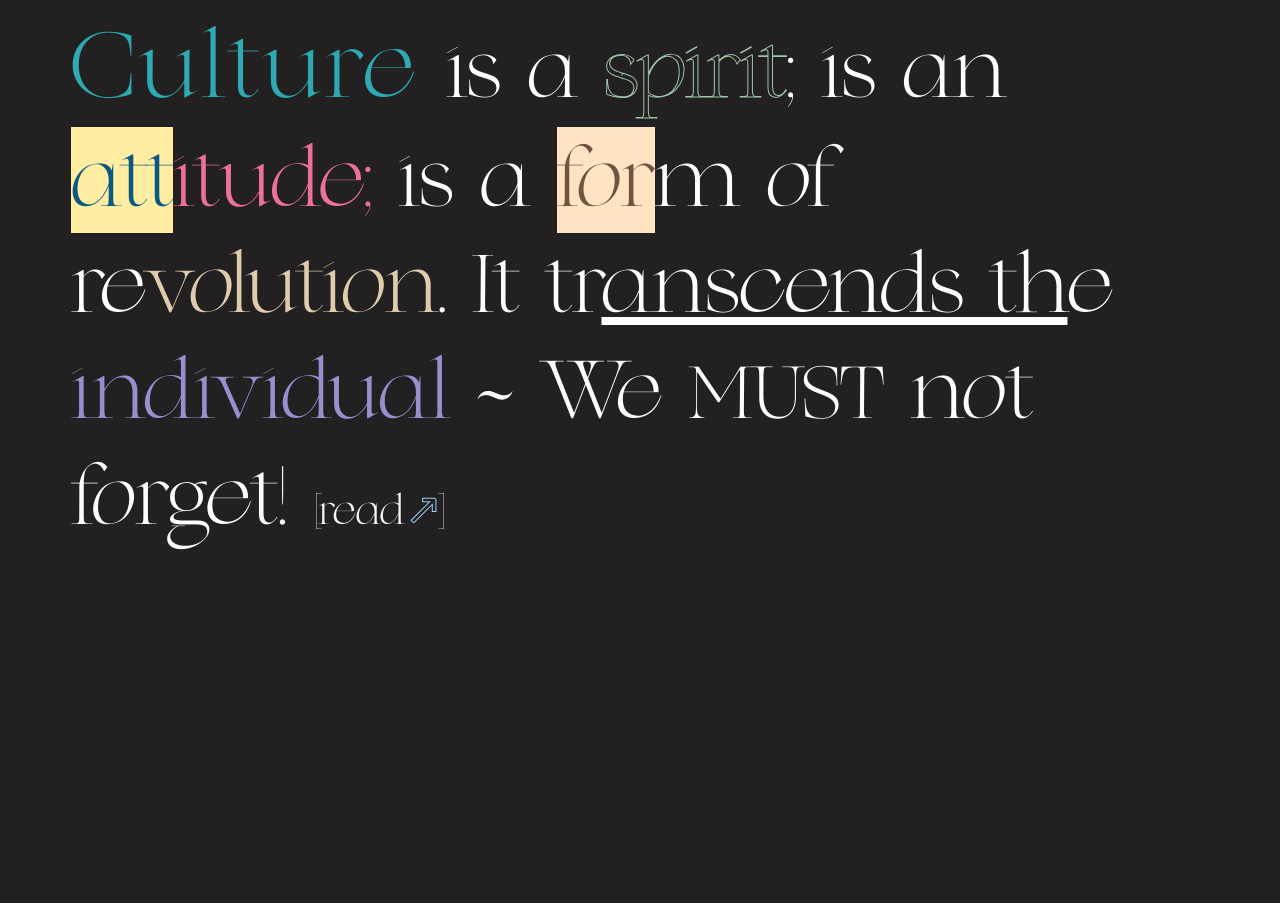
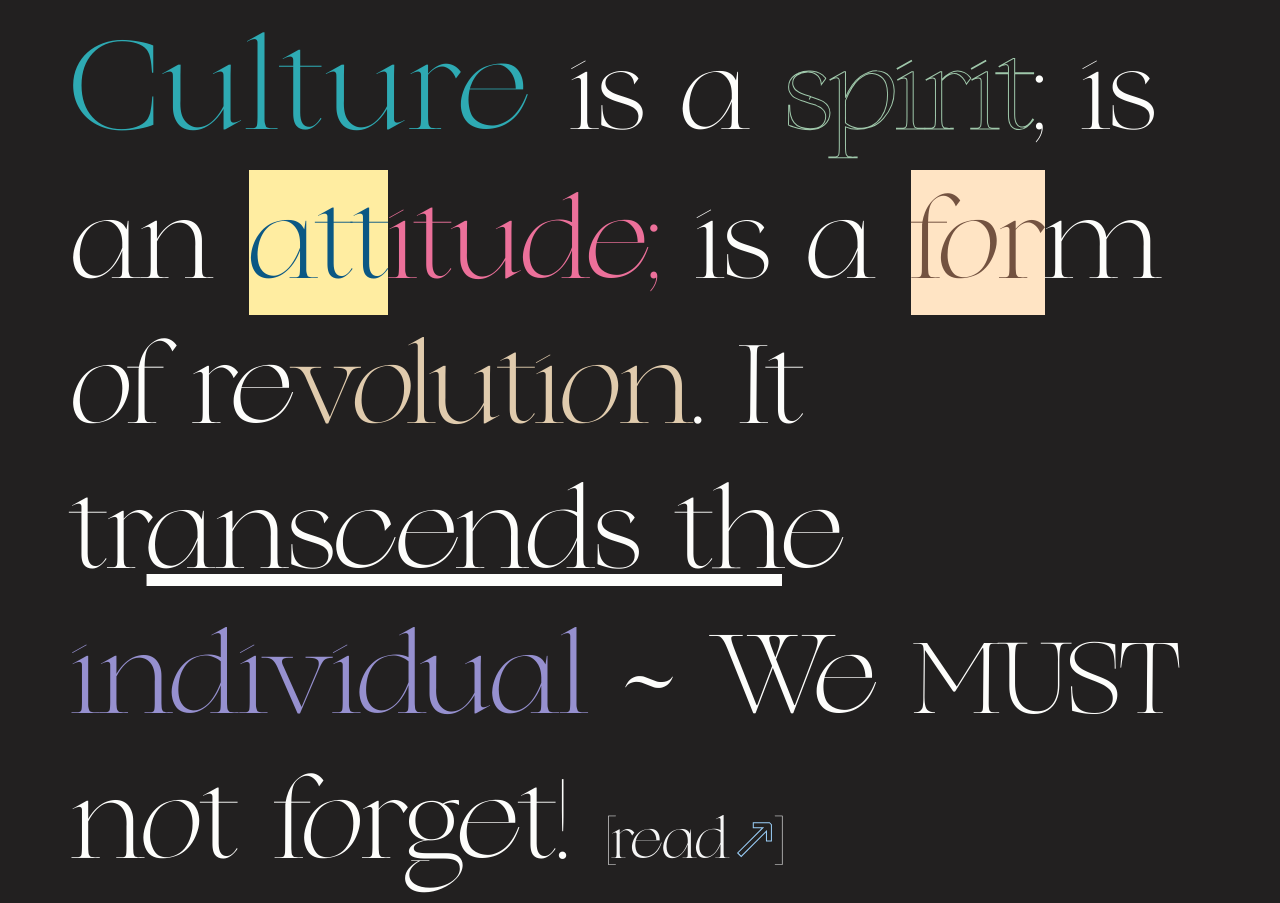
Before and after one commit to laudebugs/tamaduni, a Node server app: page / in a window 1280 px wide. Before the commit the page ends 550 px from the top, so only its background shows below. Run offline with Node 20, Linux system fonts and the light colour scheme.

Commit message:
update to page

```diff
--- a/src/public/css/main.css
+++ b/src/public/css/main.css
@@ -36,7 +36,7 @@
 }
 p{
     font-family: "cultureregular";
-    font-size: 550%;
+    font-size: 750%;
     color: #fdfdfb;
     text-align: left;
     padding-left: 5%;
```
